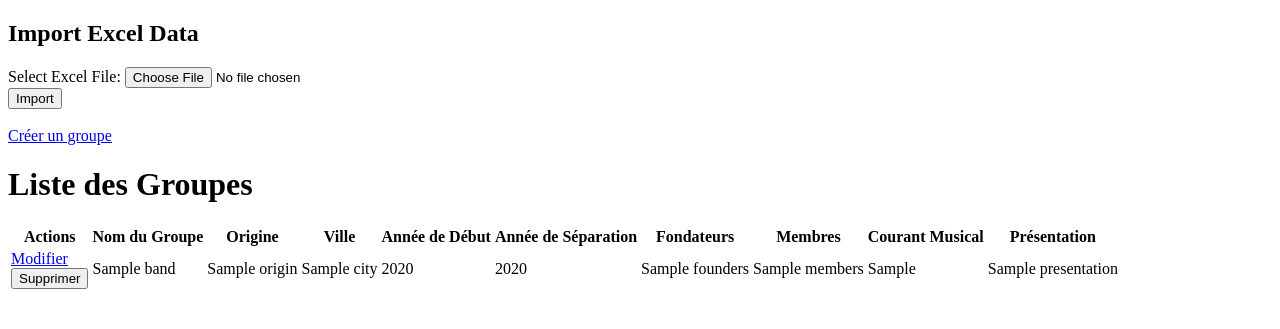
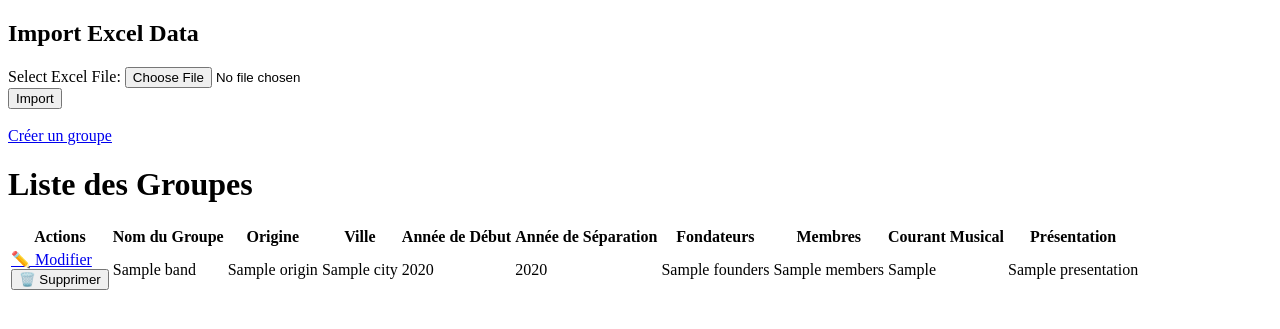
Before and after one commit to alpernuage/import-excel-Gamma-Software, a Symfony app: template templates/excel_import/index.html.twig in a window 1280 px wide. Shown: the top 329 px of the page. Run offline with Twig, Linux system fonts and the light colour scheme; the template is opened without the code that fills it: most values are stand-ins (such as "Sample title", 1, 10 or a date in 2020); some libraries are stand-ins or nearby versions.

Commit message:
style(crud buttons): add emojis

```diff
--- a/templates/excel_import/index.html.twig
+++ b/templates/excel_import/index.html.twig
@@ -30,11 +30,11 @@
         {% for band in bands %}
             <tr>
                 <td>
-                    <a href="{{ path('app_edit', { 'id': band.id }) }}" class="btn btn-primary">Modifier</a>
+                    <a href="{{ path('app_edit', { 'id': band.id }) }}" class="btn btn-primary">✏️ Modifier</a>
                     <form action="{{ path('app_delete', {'id': band.id}) }}" method="POST"
                           onsubmit="return confirm('Êtes-vous sûr de supprimer ce groupe?');">
                         <input type="hidden" name="token" value="{{ csrf_token('delete-band') }}"/>
-                        <button type="submit" class="btn btn-danger">Supprimer</button>
+                        <button type="submit" class="btn btn-danger">🗑️ Supprimer</button>
                     </form>
                 </td>
                 <td>{{ band.name }}</td>
```
